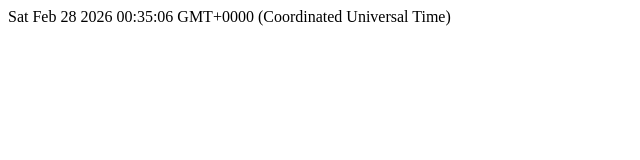
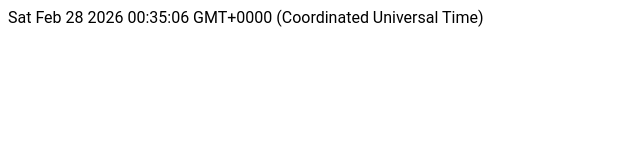
Before and after one commit to Vasyarik/vue-purpleschool, a Vue app: page / in a window 1280 px wide. Shown: the top 160 px of the page, without its empty margins (0-640 px from the left). Built offline with nearby package versions, Linux system fonts and the light colour scheme.

Commit message:
Add colors vars to global styles

```diff
--- a/src/style.css
+++ b/src/style.css
@@ -3,4 +3,22 @@
     text-rendering: optimizeLegibility;
     -webkit-font-smoothing: antialiased;
     -moz-osx-font-smoothing: grayscale;
+
+    /* ### Colors ### */
+    --color-primary: #008BFE;
+    --color-primary-hover: #006FCB;
+    --color-button-primary-light: #CCE8FF;
+
+    --color-font-main: #000000;
+    --color-font-accent: #222222;
+    --color-font-light: #FFFFFF;
+
+    --color-success: #09BB00;
+    --color-fail: #D00303;
+
+    --main-font: "Roboto", sans-serif;
 }
+
+* {
+    font-family: var(--main-font);
+}
```
